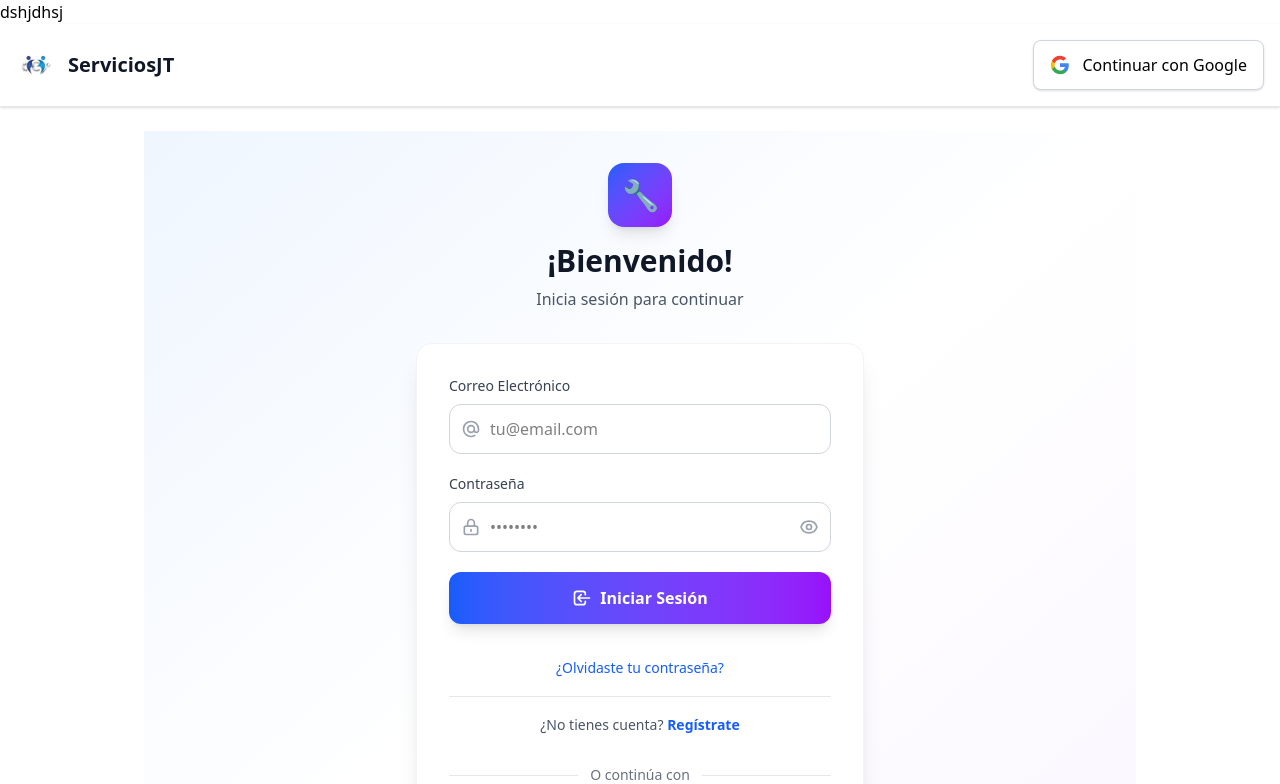
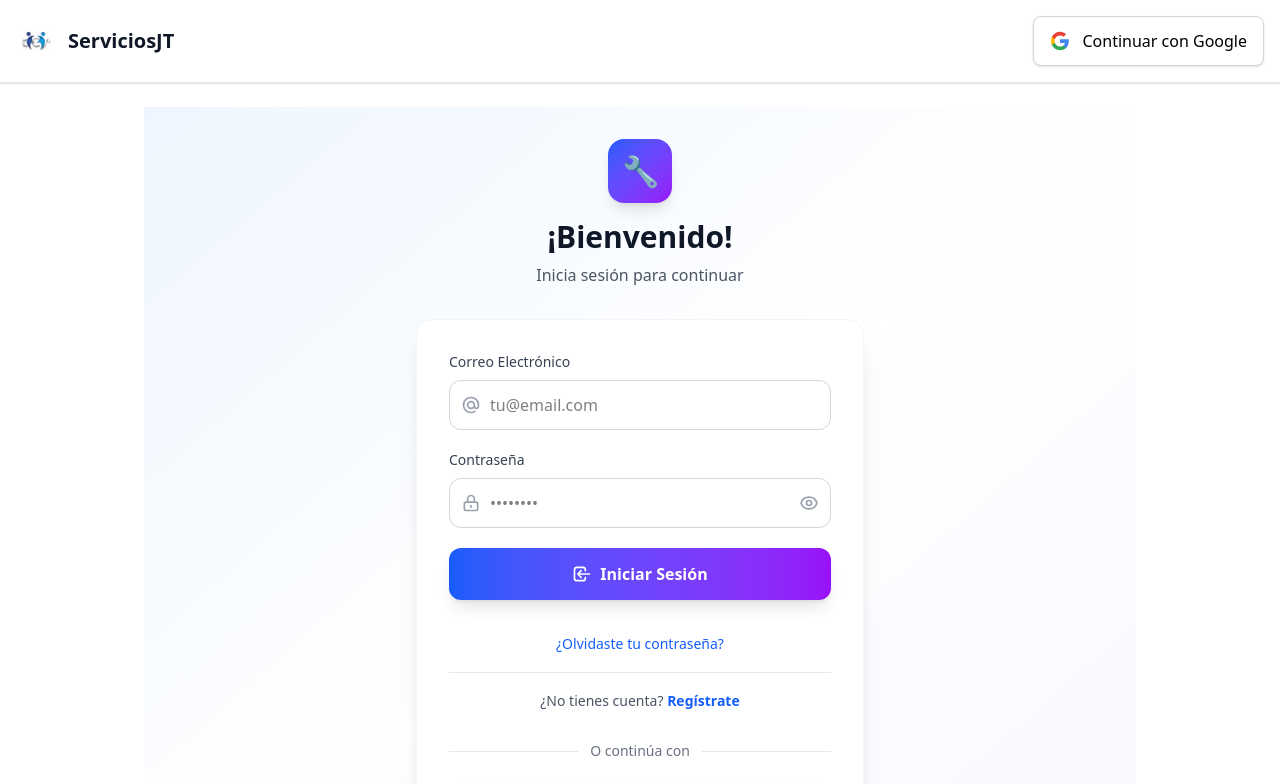
Before and after one commit to roseni/ServiciosJutiapa, a Next.js app: page /auth in a window 1280 px wide. Shown: the top 784 px of the page. Built offline with nearby package versions, Linux system fonts and the light colour scheme; no server answers.

Commit message:
correccion

```diff
--- a/src/app/layout.tsx
+++ b/src/app/layout.tsx
@@ -61,7 +61,7 @@ export default function RootLayout({
       </head>
       <body
         className={`${geistSans.variable} ${geistMono.variable} antialiased overflow-x-hidden pb-16`}
-      >dshjdhsj
+      >
         <header className="w-full border-b border-gray-200 bg-white sticky top-0 z-50 shadow-sm">
           <div className="w-full max-w-7xl mx-auto px-3 sm:px-4 py-3 sm:py-4 flex items-center justify-between gap-2 sm:gap-4">
             {/* Logo y Nombre */}
```
Also changed, not shown: 1 other file (tests, documents, lock files or other folders).
